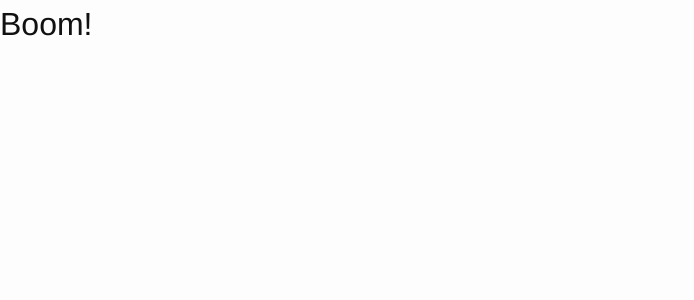
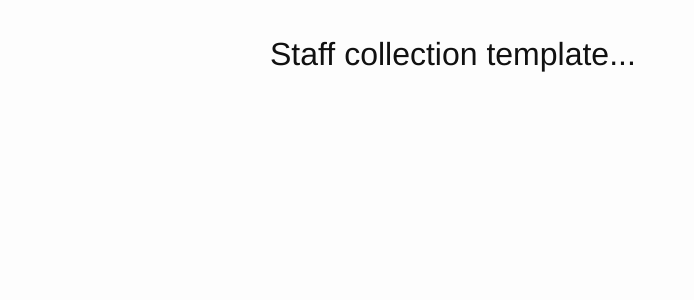
Before and after one commit to LeadTechnologies/jekyll-cc-test, a Jekyll site: the page built from _staff/phil.md, in a window 1280 px wide. Shown: the top 300 px of the page, without its empty margins (0-694 px from the left). Built offline with Jekyll 4.4.1, drawn with Linux system fonts in a browser that asks for light colours.

Commit message:
Updated '/_layouts/staff-member.html' via CloudCannon

```diff
--- a/_layouts/staff-member.html
+++ b/_layouts/staff-member.html
@@ -1,4 +1,5 @@
 ---
-layout: category
+layout: default
 ---
+<h1>Staff collection template...</h1>
 {{ page.content }}
```
